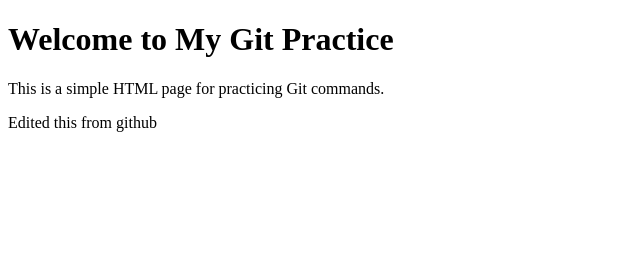
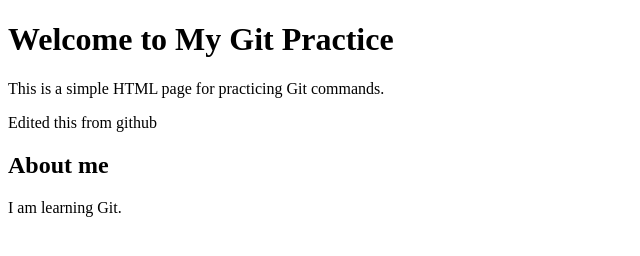
Before and after one commit to horiben/git-practice, a plain HTML site: page index.html in a window 1280 px wide. Shown: the whole page, without its empty margins (0-640 px from the left). Drawn offline with Linux system fonts and the light colour scheme.

Commit message:
added the about section

```diff
--- a/index.html
+++ b/index.html
@@ -9,5 +9,9 @@
     <h1>Welcome to My Git Practice</h1>
     <p>This is a simple HTML page for practicing Git commands.</p>
     <p>Edited this from github</p>
+
+    <section>
+      <h2>About me</h2>
+        <p>I am learning Git.</p>
   </body>
 </html>
```
